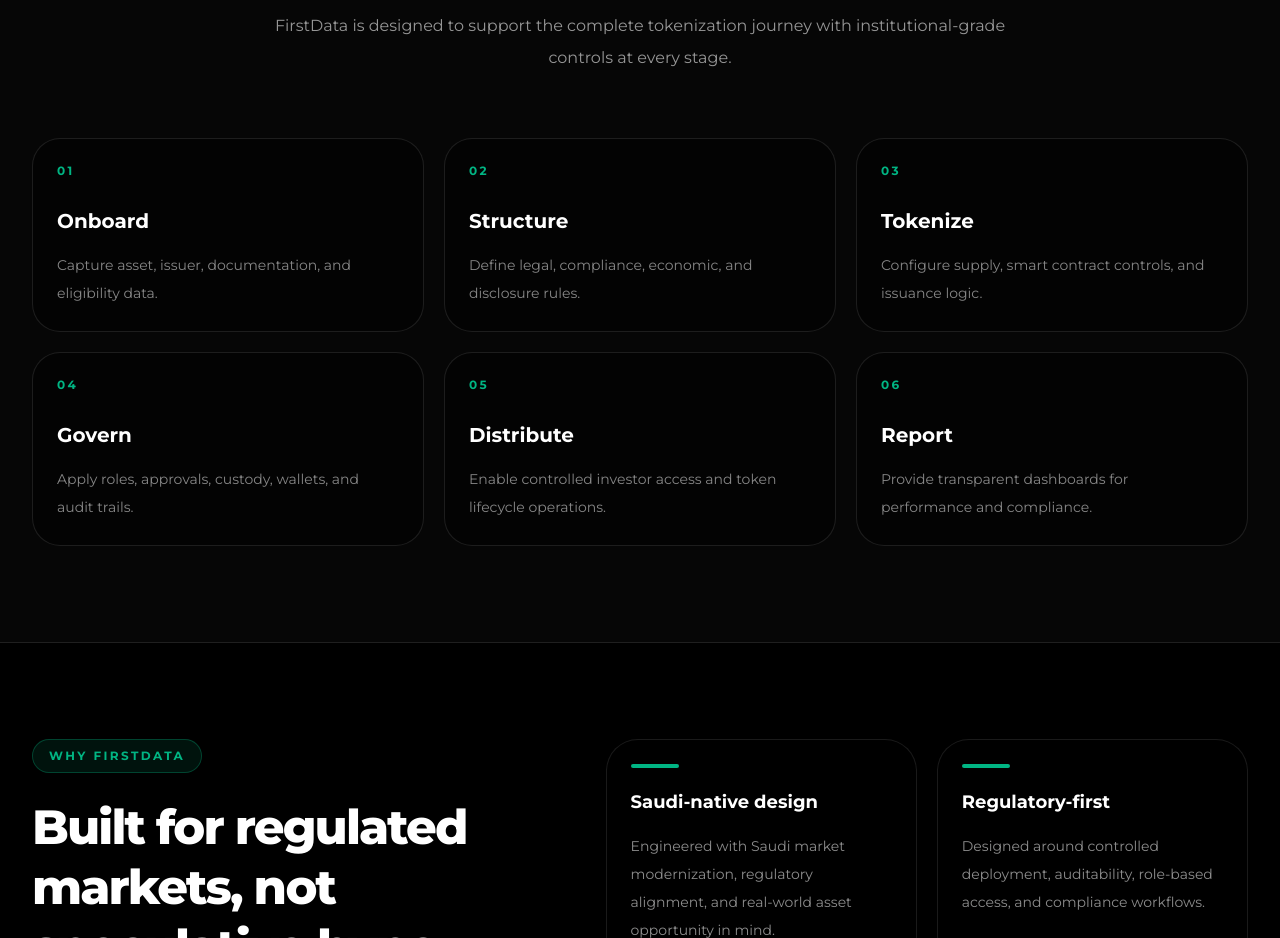
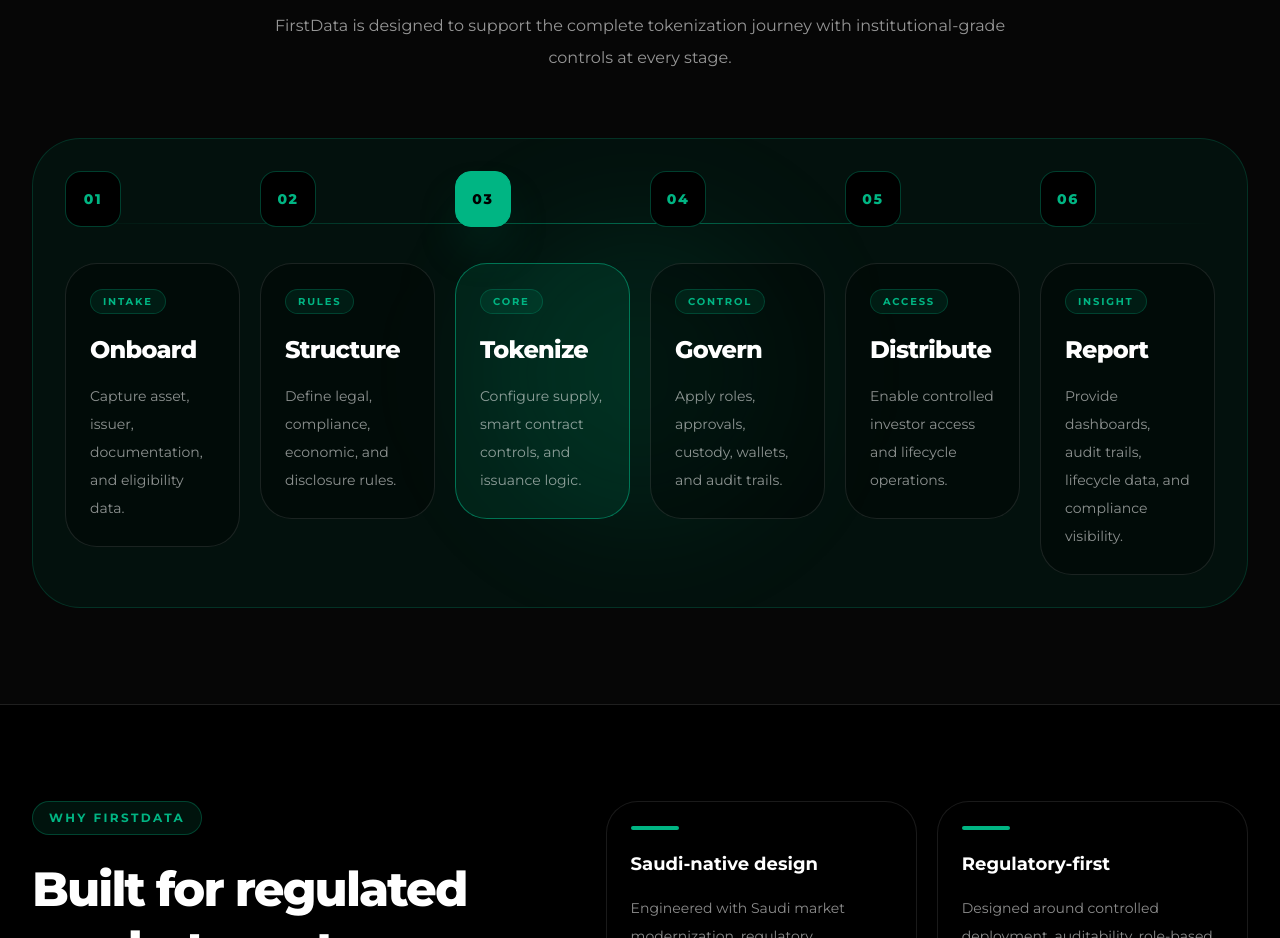
Before and after one commit to selmanpak/firstdata-website, a React (Vite) app: page / in a window 1280 px wide. Shown: the part 2280-3218 px from the top of the page. Built offline with nearby package versions, Linux system fonts and the light colour scheme.

Commit message:
Improve homepage platform flow visual

```diff
--- a/src/App.tsx
+++ b/src/App.tsx
@@ -289,37 +289,51 @@
             </p>
           </div>
 
-          <div className="mt-16 grid gap-5 md:grid-cols-2 lg:grid-cols-3">
-            <FlowStep
+          <div className="mt-16">
+            <div className="relative overflow-hidden rounded-[3rem] border border-[#00B583]/20 bg-[#00291D]/35 p-5 md:p-8">
+              <div className="absolute left-1/2 top-1/2 h-72 w-72 -translate-x-1/2 -translate-y-1/2 rounded-full bg-[#00B583]/10 blur-3xl" />
+              <div className="absolute left-8 right-8 top-[5.25rem] hidden h-px bg-gradient-to-r from-transparent via-[#00B583]/50 to-transparent lg:block" />
+
+              <div className="relative z-10 grid gap-5 lg:grid-cols-6">
+                <FlowRailStep
                   number="01"
+                  label="Intake"
                   title="Onboard"
                   text="Capture asset, issuer, documentation, and eligibility data."
                 />
-            <FlowStep
+                <FlowRailStep
                   number="02"
+                  label="Rules"
                   title="Structure"
                   text="Define legal, compliance, economic, and disclosure rules."
                 />
-            <FlowStep
+                <FlowRailStep
                   number="03"
+                  label="Core"
                   title="Tokenize"
                   text="Configure supply, smart contract controls, and issuance logic."
-            />
-            <FlowStep
+                  highlighted
+                />
+                <FlowRailStep
                   number="04"
+                  label="Control"
                   title="Govern"
                   text="Apply roles, approvals, custody, wallets, and audit trails."
                 />
-            <FlowStep
+                <FlowRailStep
                   number="05"
+                  label="Access"
                   title="Distribute"
-              text="Enable controlled investor access and token lifecycle operations."
-            />
-            <FlowStep
+                  text="Enable controlled investor access and lifecycle operations."
+                />
+                <FlowRailStep
                   number="06"
+                  label="Insight"
                   title="Report"
-              text="Provide transparent dashboards for performance and compliance."
-            />
+                  text="Provide dashboards, audit trails, lifecycle data, and compliance visibility."
+                />
+              </div>
+            </div>
           </div>
         </div>
       </section>
@@ -469,22 +483,52 @@
   );
 }
 
-function FlowStep({
+function FlowRailStep({
   number,
+  label,
   title,
   text,
+  highlighted = false,
 }: {
   number: string;
+  label: string;
   title: string;
   text: string;
+  highlighted?: boolean;
 }) {
   return (
-    <div className="relative rounded-[1.75rem] border border-white/10 bg-black/35 p-6">
-      <div className="mb-7 text-xs font-bold tracking-[0.2em] text-[#00B583]">
+    <div className="group relative">
+      <div className="mb-5 flex items-center gap-4 lg:flex-col lg:items-start">
+        <div
+          className={`relative z-10 flex h-14 w-14 shrink-0 items-center justify-center rounded-2xl border text-sm font-extrabold tracking-[0.12em] transition ${
+            highlighted
+              ? "border-[#00B583] bg-[#00B583] text-black shadow-2xl shadow-[#00B583]/25"
+              : "border-[#00B583]/35 bg-black text-[#00B583] group-hover:border-[#00B583]"
+          }`}
+        >
           {number}
         </div>
-      <h3 className="text-xl font-bold text-white">{title}</h3>
-      <p className="mt-4 text-sm leading-7 text-white/52">{text}</p>
+
+        <div className="hidden h-px flex-1 bg-gradient-to-r from-[#00B583]/45 to-transparent lg:block" />
+      </div>
+
+      <div
+        className={`min-h-[220px] rounded-[2rem] border p-6 transition group-hover:-translate-y-1 ${
+          highlighted
+            ? "border-[#00B583]/55 bg-[#00B583]/10"
+            : "border-white/10 bg-black/35 group-hover:border-[#00B583]/35"
+        }`}
+      >
+        <div className="mb-5 inline-flex rounded-full border border-[#00B583]/25 bg-[#00B583]/10 px-3 py-1 text-[10px] font-bold uppercase tracking-[0.18em] text-[#00B583]">
+          {label}
+        </div>
+
+        <h3 className="text-2xl font-extrabold tracking-[-0.03em] text-white">
+          {title}
+        </h3>
+
+        <p className="mt-4 text-sm leading-7 text-white/55">{text}</p>
+      </div>
     </div>
   );
 }
```
Lines whose indentation alone changed are shown as unchanged.
